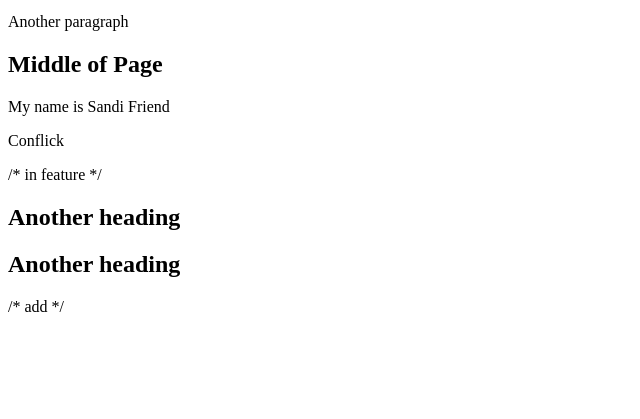
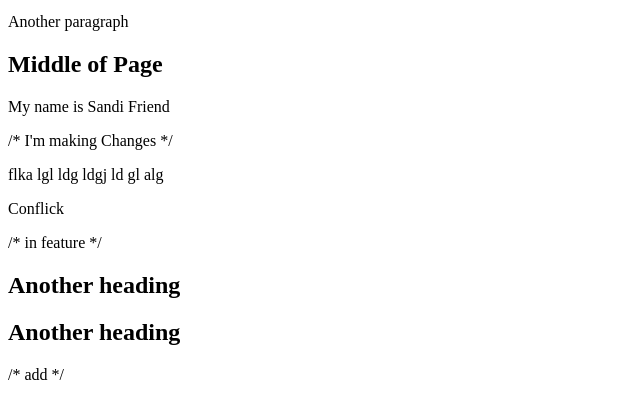
Before and after one commit to sandiSBT/ClassRepo, a plain HTML site: page index.html in a window 1280 px wide. Shown: the part 87-506 px from the top of the page, without its empty margins (0-640 px from the left). Drawn offline with Linux system fonts and the light colour scheme.

Commit message:
Adding content

```diff
--- a/index.html
+++ b/index.html
@@ -10,6 +10,8 @@
 <h2>Middle of Page</h2>
 <p>My name is Sandi Friend</p>
 
+  /* I'm making Changes */
+  <p>flka lgl ldg ldgj ld gl alg </p>
 
 <p>Conflick</p> /* in feature */
 <h2>Another heading</h2>
```
